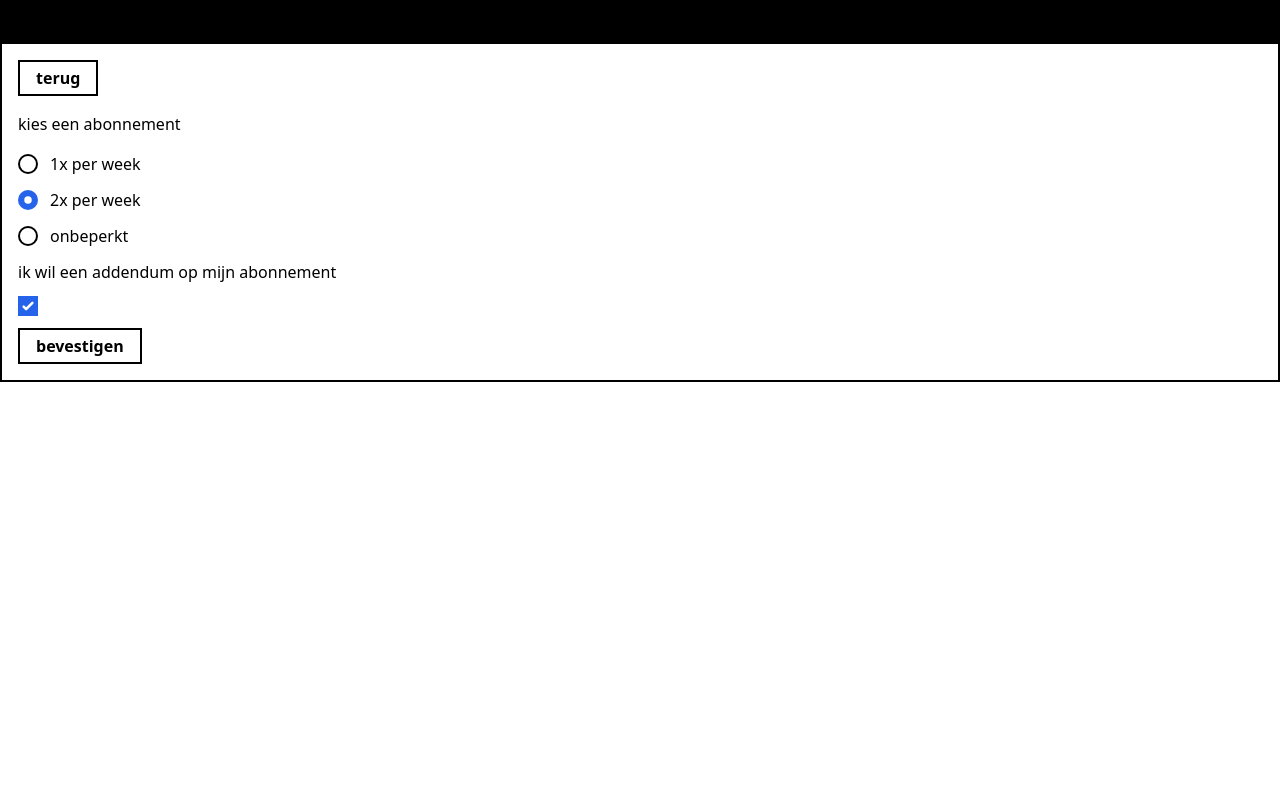
After one commit to PMelchers/Hackaton-Fitness-SaaS, a Django app: page /abonnement/aanvragen/ in a window 1280 px wide. The commit adds this page. Run offline with Django 5.2, Linux system fonts and the light colour scheme; a user stored in the database is signed in; some libraries are stand-ins or nearby versions.

Commit message:
Subscription page

```diff
--- a/SAAS/base/urls.py
+++ b/SAAS/base/urls.py
@@ -21,5 +21,6 @@ urlpatterns = [
     path('admin/', admin.site.urls),
     path('', include("template.urls")),
     path('', include("accounts.urls")),
+    path('', include("subscriptions.urls")),
     path("__reload__/", include("django_browser_reload.urls")),
 ]
--- /dev/null
+++ b/SAAS/subscriptions/templates/subscriptions/request.html
@@ -0,0 +1,35 @@
+{% extends "base.html" %}
+{% block content %}
+<div class="min-h-screen bg-white">
+    <header class="border-2 border-black bg-black px-4 py-2">&nbsp;</header>
+
+    <div class="border-2 border-t-0 border-black p-4 space-y-4">
+        <a href="{% url 'home' %}" class="inline-block border-2 border-black px-4 py-1 font-semibold">terug</a>
+
+        <p>kies een abonnement</p>
+
+        <form method="post" class="space-y-3">
+            {% csrf_token %}
+            <label class="flex items-center gap-3">
+                <input type="radio" name="plan" value="1x per week" class="h-5 w-5 border-2 border-black" {% if selected_plan == "1x per week" %}checked{% endif %}>
+                <span>1x per week</span>
+            </label>
+            <label class="flex items-center gap-3">
+                <input type="radio" name="plan" value="2x per week" class="h-5 w-5 border-2 border-black" {% if selected_plan == "2x per week" %}checked{% endif %}>
+                <span>2x per week</span>
+            </label>
+            <label class="flex items-center gap-3">
+                <input type="radio" name="plan" value="onbeperkt" class="h-5 w-5 border-2 border-black" {% if selected_plan == "onbeperkt" %}checked{% endif %}>
+                <span>onbeperkt</span>
+            </label>
+
+            <p>ik wil een addendum op mijn abonnement</p>
+            <label class="flex items-center gap-3">
+                <input type="checkbox" name="addendum" class="h-5 w-5 border-2 border-black" {% if addendum %}checked{% endif %}>
+            </label>
+
+            <button type="submit" class="block border-2 border-black px-4 py-1 font-semibold">bevestigen</button>
+        </form>
+    </div>
+</div>
+{% endblock content %}
--- /dev/null
+++ b/SAAS/subscriptions/urls.py
@@ -0,0 +1,7 @@
+from django.urls import path
+
+from .views import request_subscription
+
+urlpatterns = [
+    path("abonnement/aanvragen/", request_subscription, name="subscription_request"),
+]
--- a/SAAS/subscriptions/views.py
+++ b/SAAS/subscriptions/views.py
@@ -1,3 +1,41 @@
-from django.shortcuts import render
+from django.contrib.auth.decorators import login_required
+from django.shortcuts import redirect, render
 
-# Create your views here.
+from customer.models import Customer
+
+from .models import Subscription, SubscriptionType
+
+PLAN_ACCESS = {
+    "1x per week": 1,
+    "2x per week": 2,
+    "onbeperkt": -1,
+}
+
+
+@login_required
+def request_subscription(request):
+    if request.method == "POST":
+        plan_name = request.POST.get("plan", "2x per week")
+        addendum = request.POST.get("addendum") == "on"
+
+        subscription_type, _ = SubscriptionType.objects.get_or_create(
+            name=plan_name,
+            defaults={"price": 0, "access": PLAN_ACCESS.get(plan_name, 0)},
+        )
+        subscription = Subscription.objects.create(
+            name=f"{plan_name} abonnement",
+            type=subscription_type,
+            cources_allowed=addendum,
+        )
+
+        customer = getattr(request.user, "customer", None)
+        if customer:
+            customer.subscription = subscription
+            customer.save()
+        else:
+            Customer.objects.create(user=request.user, subscription=subscription)
+
+        return redirect("home")
+
+    context = {"selected_plan": "2x per week", "addendum": True}
+    return render(request, "subscriptions/request.html", context)
--- a/SAAS/template/templates/template.html
+++ b/SAAS/template/templates/template.html
@@ -17,7 +17,7 @@
             {% if customer %}
             <button type="button" class="block border-2 border-black px-4 py-1 font-semibold">abonnement afzeggen</button>
             {% else %}
-            <button type="button" class="block border-2 border-black px-4 py-1 font-semibold">abonnement aanvragen</button>
+            <a href="{% url 'subscription_request' %}" class="inline-block border-2 border-black px-4 py-1 font-semibold">abonnement aanvragen</a>
             {% endif %}
         </div>
 
--- a/SAAS/theme/static/css/dist/styles.css
+++ b/SAAS/theme/static/css/dist/styles.css
@@ -796,6 +796,10 @@ input:where([type='file']):focus {
   display: block;
 }
 
+.inline-block {
+  display: inline-block;
+}
+
 .flex {
   display: flex;
 }
@@ -808,8 +812,16 @@ input:where([type='file']):focus {
   height: 100vh;
 }
 
+.h-5 {
+  height: 1.25rem;
+}
+
 .min-h-screen {
   min-height: 100vh;
+}
+
+.w-5 {
+  width: 1.25rem;
 }
 
 .grid-cols-2 {
@@ -828,6 +840,10 @@ input:where([type='file']):focus {
   justify-content: center;
 }
 
+.gap-3 {
+  gap: 0.75rem;
+}
+
 .space-y-1 > :not([hidden]) ~ :not([hidden]) {
   --tw-space-y-reverse: 0;
   margin-top: calc(0.25rem * calc(1 - var(--tw-space-y-reverse)));
@@ -838,6 +854,12 @@ input:where([type='file']):focus {
   --tw-space-y-reverse: 0;
   margin-top: calc(0.75rem * calc(1 - var(--tw-space-y-reverse)));
   margin-bottom: calc(0.75rem * var(--tw-space-y-reverse));
+}
+
+.space-y-4 > :not([hidden]) ~ :not([hidden]) {
+  --tw-space-y-reverse: 0;
+  margin-top: calc(1rem * calc(1 - var(--tw-space-y-reverse)));
+  margin-bottom: calc(1rem * var(--tw-space-y-reverse));
 }
 
 .divide-x-2 > :not([hidden]) ~ :not([hidden]) {
```
Also changed, not shown: SAAS/db.sqlite3, 1 other file.
